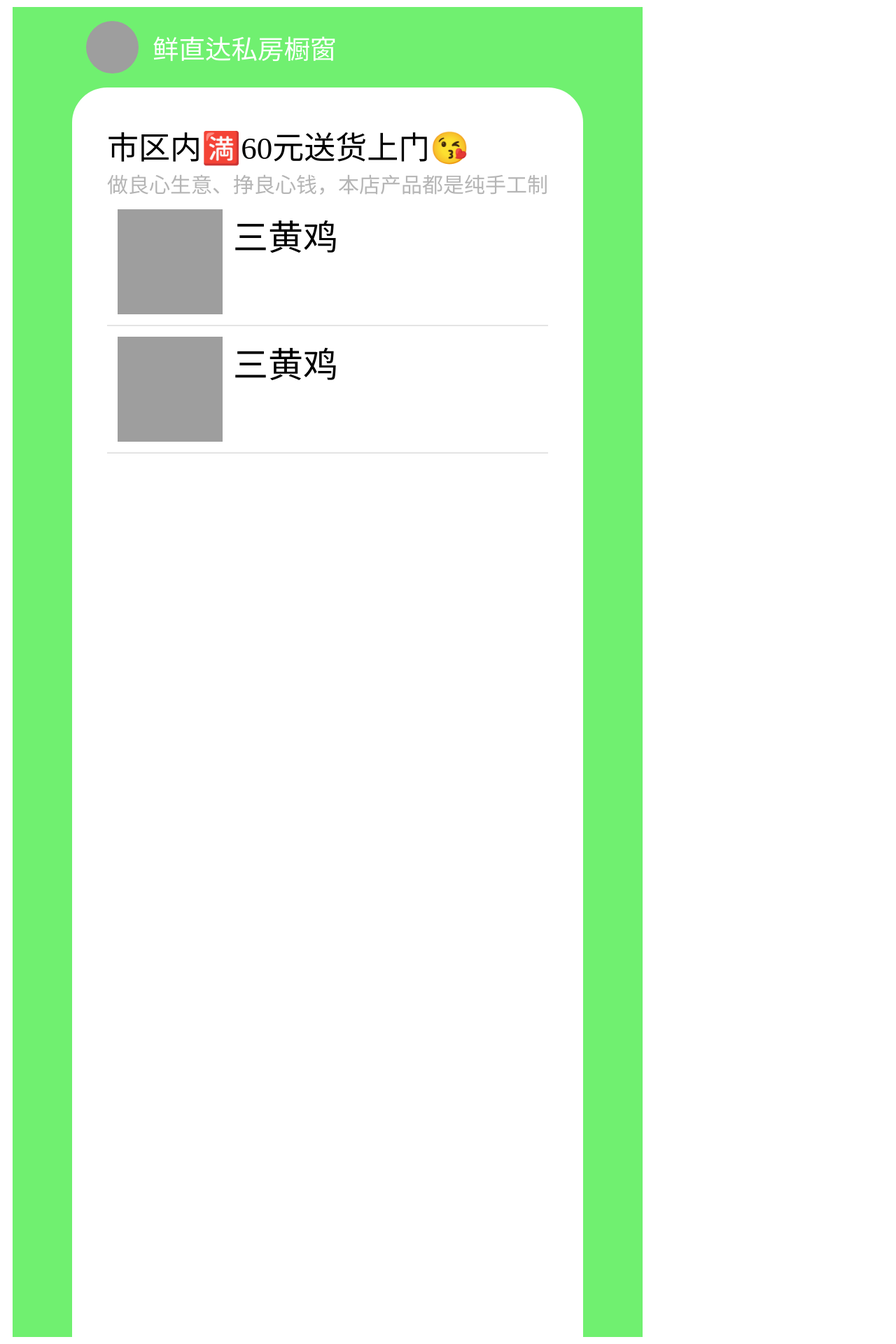
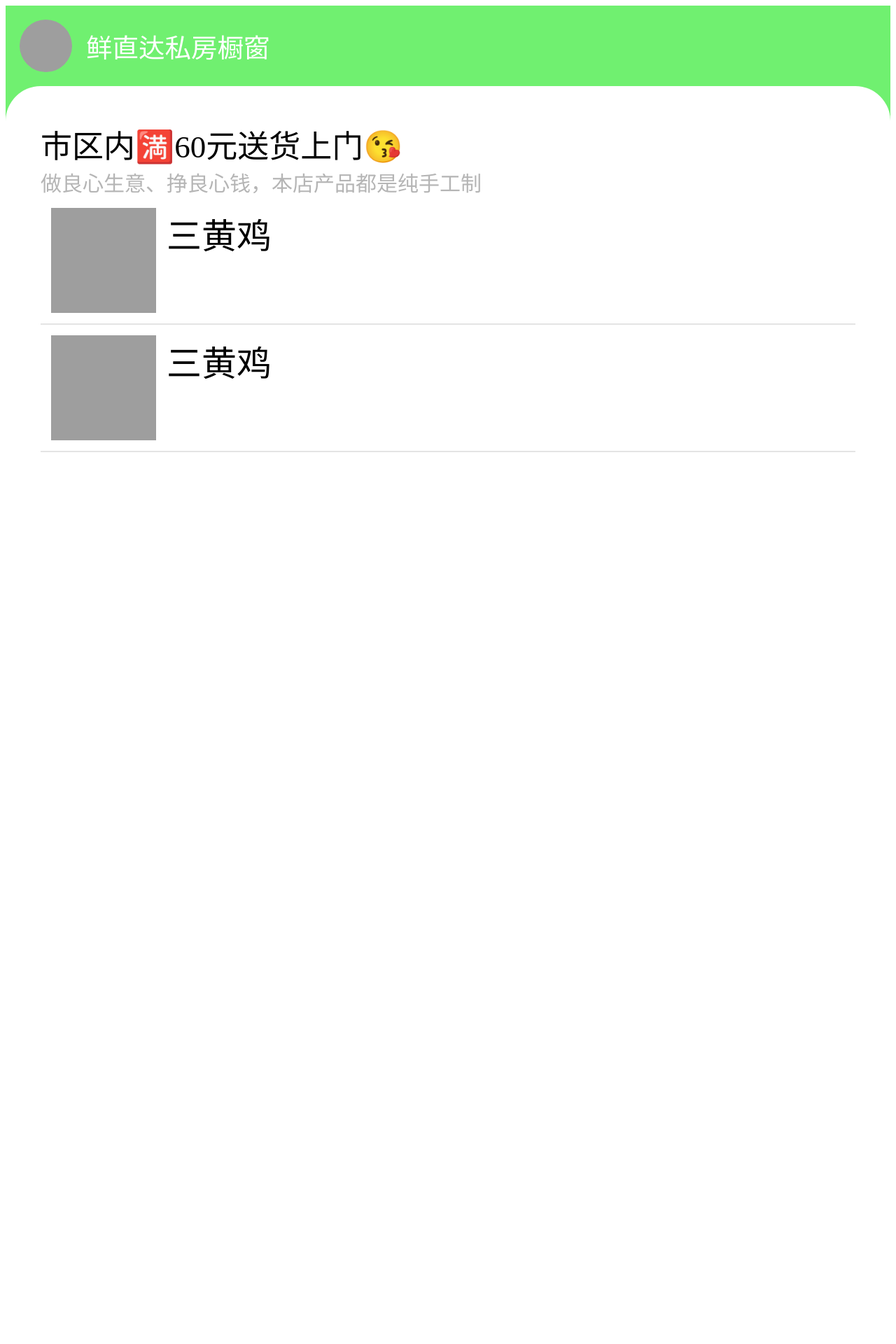
Before and after one commit to xianzhida/xianzhida.github.io, a PHP site: page / in a window 1280 px wide. Shown: the whole page at 70% size. After the commit the page ends 646 px from the top, so only its background shows below. Run offline with PHP 8.4, Linux system fonts and the light colour scheme; grey boxes are pictures that could not be loaded.

Commit message:
Add files via upload

```diff
--- a/index.css
+++ b/index.css
@@ -10,12 +10,6 @@
 }
 #page{
     background-color: #70F070;
-	display:flex;
-	flex-direction:row;
-	justify-content:center;
-	margin:10px;
-	width:900px;
-	height:1900px;
 }
 .items{
     width:100%;
```
